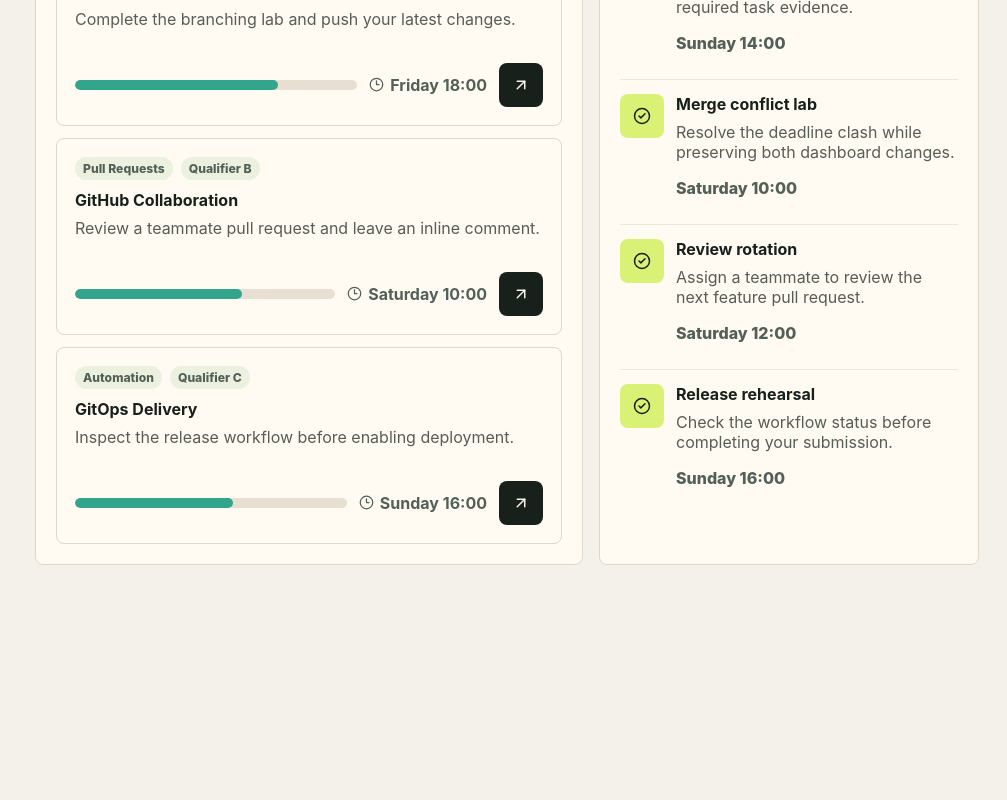
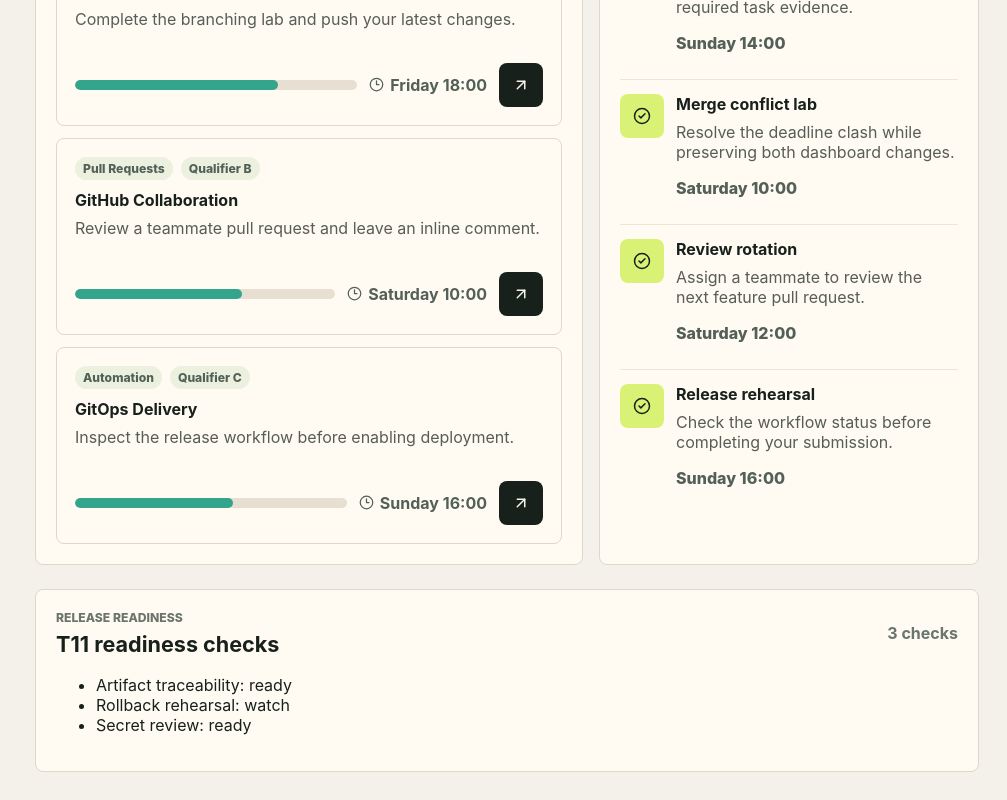
Before and after one commit to knurdz/deploy-sprint-finale-team-sonic, a React (Vite) app in the folder team-site/: page / in a window 1280 px wide. Shown: the part 1289-2089 px from the top of the page, without its empty margins (273-1280 px from the left). Before the commit the page ends 1882 px from the top, so only its background shows below. Built offline with nearby package versions, Linux system fonts and the light colour scheme.

Commit message:
Apply feature bundle: add ReleaseReadiness component, remove AI-REVIEW-MARKER

```diff
--- a/team-site/src/App.tsx
+++ b/team-site/src/App.tsx
@@ -14,6 +14,7 @@
 import { LearningVelocity } from './components/LearningVelocity';
 import { StatCard } from './components/StatCard';
 import WeatherCard from './components/WeatherCard';
+import { ReleaseReadiness } from './components/ReleaseReadiness';
 import { courses } from './data/courses';
 import { deadlineCards } from './data/deadlines';
 import { sprintStats } from './data/stats';
@@ -131,6 +132,7 @@
 
           <DeadlineBoard deadlines={deadlineCards} />
         </section>
+        <ReleaseReadiness />
       </section>
     </main>
   );
--- /dev/null
+++ b/team-site/src/components/ReleaseReadiness.tsx
@@ -0,0 +1,22 @@
+import { releaseReadinessItems } from '../data/releaseReadiness';
+
+export function ReleaseReadiness() {
+  return (
+    <section className="panel" id="release-readiness">
+      <div className="panelHeader">
+        <div>
+          <p className="eyebrow">Release readiness</p>
+          <h2>T11 readiness checks</h2>
+        </div>
+        <span>{releaseReadinessItems.length} checks</span>
+      </div>
+      <ul>
+        {releaseReadinessItems.map((item) => (
+          <li key={item.label}>
+            {item.label}: {item.status}
+          </li>
+        ))}
+      </ul>
+    </section>
+  );
+}
--- /dev/null
+++ b/team-site/src/data/releaseReadiness.ts
@@ -0,0 +1,10 @@
+export type ReleaseReadinessItem = {
+  label: string;
+  status: 'ready' | 'watch' | 'blocked';
+};
+
+export const releaseReadinessItems: ReleaseReadinessItem[] = [
+  { label: 'Artifact traceability', status: 'ready' },
+  { label: 'Rollback rehearsal', status: 'watch' },
+  { label: 'Secret review', status: 'ready' },
+];
```
Also changed, not shown: team-site/scripts/check-release-readiness.mjs (added, +14 -0 lines).
